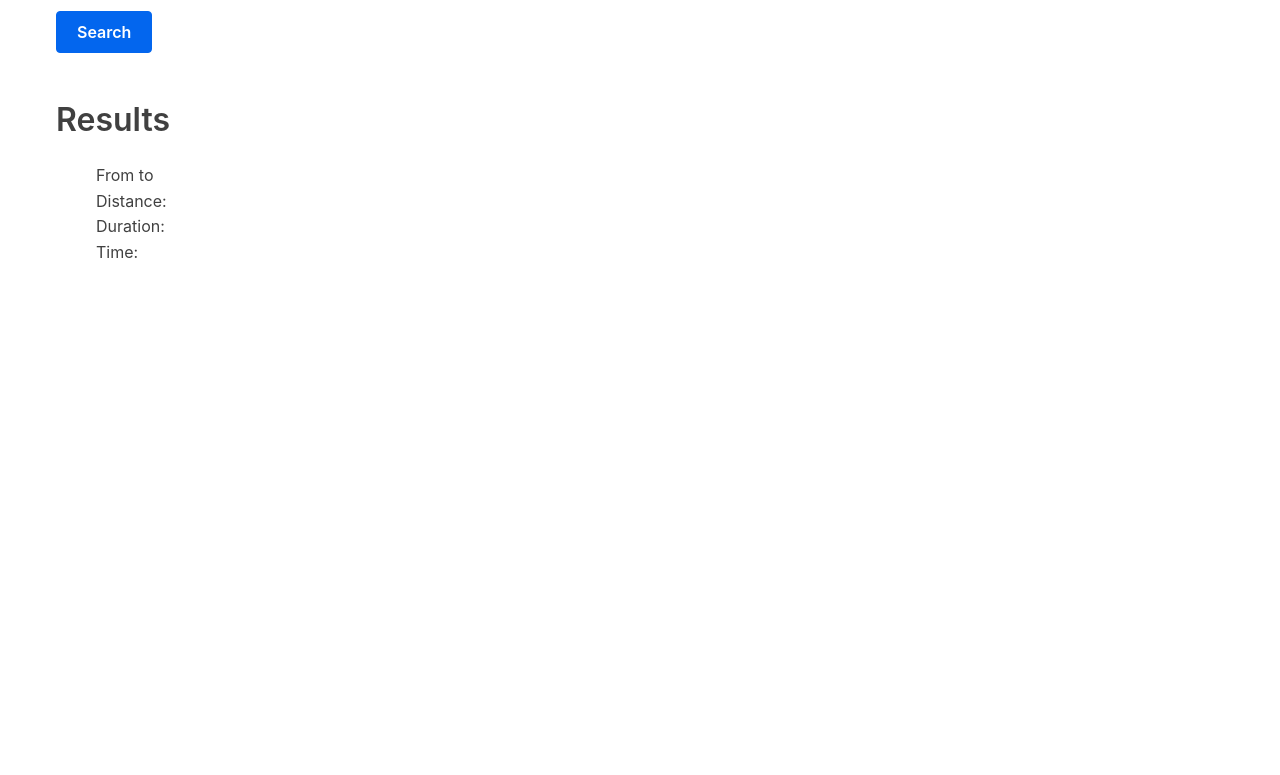
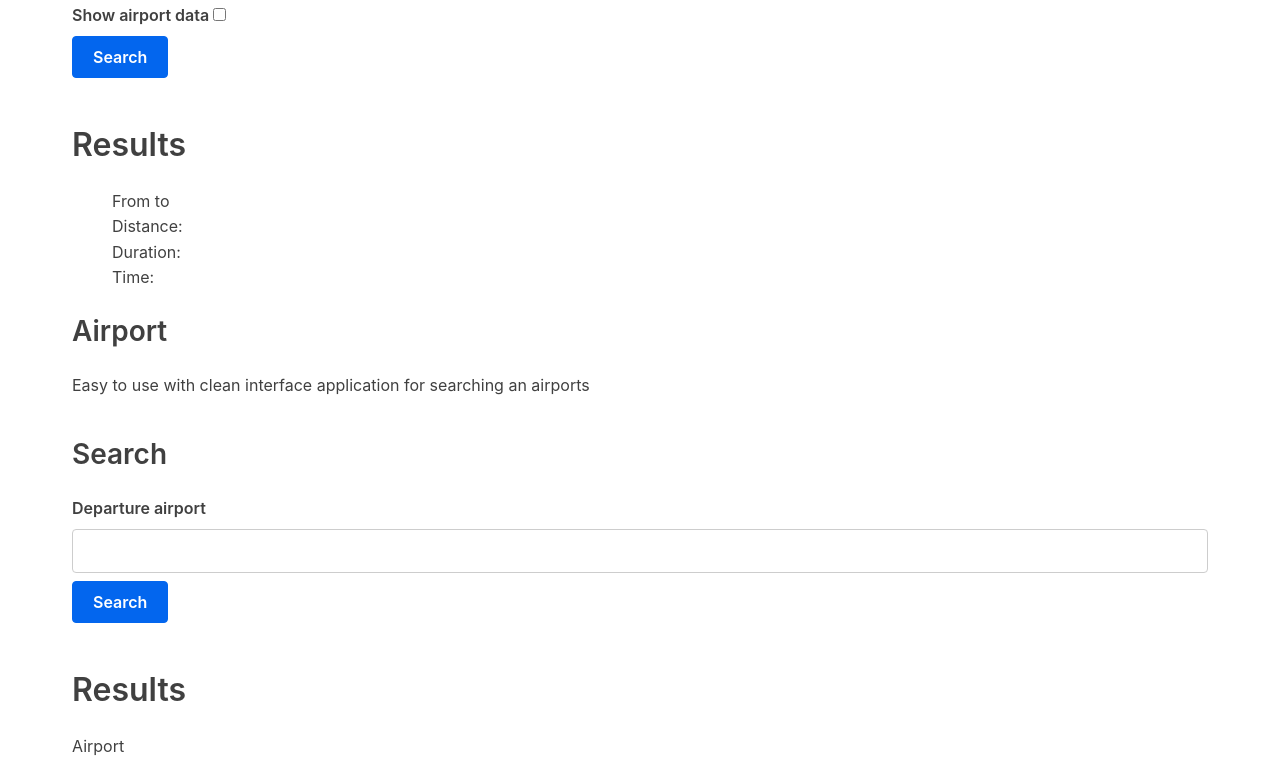
Before and after one commit to fierascu/flight-time, a React (Create React App) app in the folder flight-time-frontend/: page / in a window 1280 px wide. Shown: the part 415-1190 px from the top of the page. Before the commit the page ends 800 px from the top, so only its background shows below. Built offline with nearby package versions, Linux system fonts and the light colour scheme.

Commit message:
frontend: - added new POC for AirportApi and AirportForm: duplicate the inital code; maybe later reuse the same component?

```diff
--- a/flight-time-frontend/src/App.js
+++ b/flight-time-frontend/src/App.js
@@ -1,12 +1,15 @@
 import React, { Component } from 'react';
 import Form from './Form';
+import AirportForm from './AirportForm';
 import Api from './Api';
+import AirportApi from './AirportApi';
 
 class App extends Component {
     state = {
         dep: '',
         arr: '',
-        showAirportData: false
+        showAirportData: false,
+        airportText: ''
     };
 
     handleSubmit = character => {
@@ -14,13 +17,14 @@ class App extends Component {
         this.setState({
             arr: character.arr,
             dep: character.dep,
-            showAirportData: character.showAirportData
+            showAirportData: character.showAirportData,
+            airportText: character.airportText
         });
     }
 
     render() {
-        const { arr, dep, showAirportData } = this.state;
-        return (
+        const { arr, dep, showAirportData, airportText } = this.state;
+        return (<div className="container">Flight Time Calculator| Airport Finder
             <div className="container">
                 <h3>Flight Time</h3>
                 <p>Easy to use with clean interface application for calculating flight time between two airports</p>
@@ -29,6 +33,14 @@ class App extends Component {
                 <h1>Results</h1>
                 <Api arr={arr} dep={dep} showAirportData={showAirportData} />
             </div>
+            <div className="container">
+                <h3>Airport</h3>
+                <p>Easy to use with clean interface application for searching an airports</p>
+                <h3>Search</h3>
+                <AirportForm handleSubmit={this.handleSubmit} />
+                <h1>Results</h1>
+                <AirportApi airportText={airportText} />
+            </div></div>
         );
     }
 }
```
